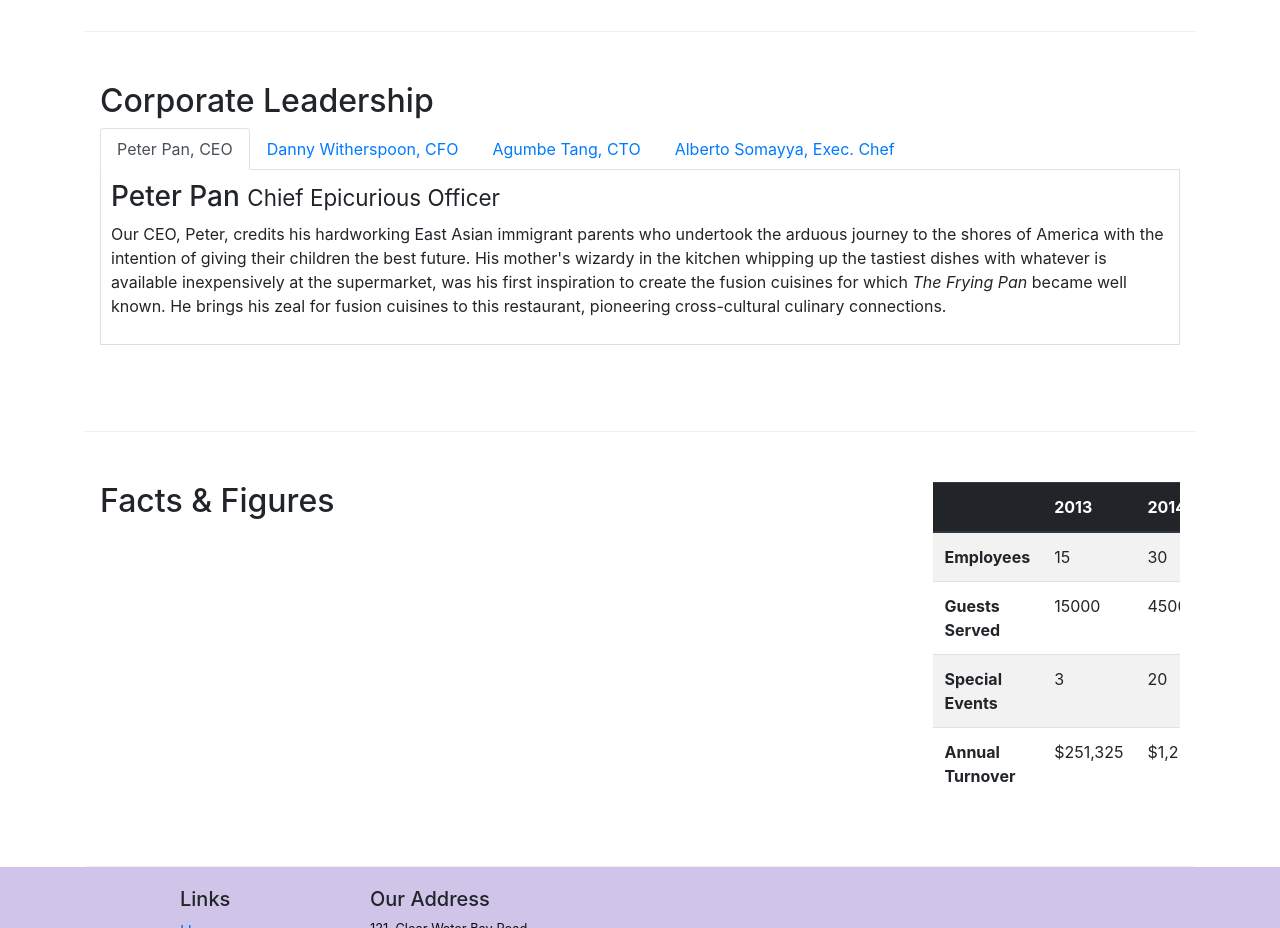
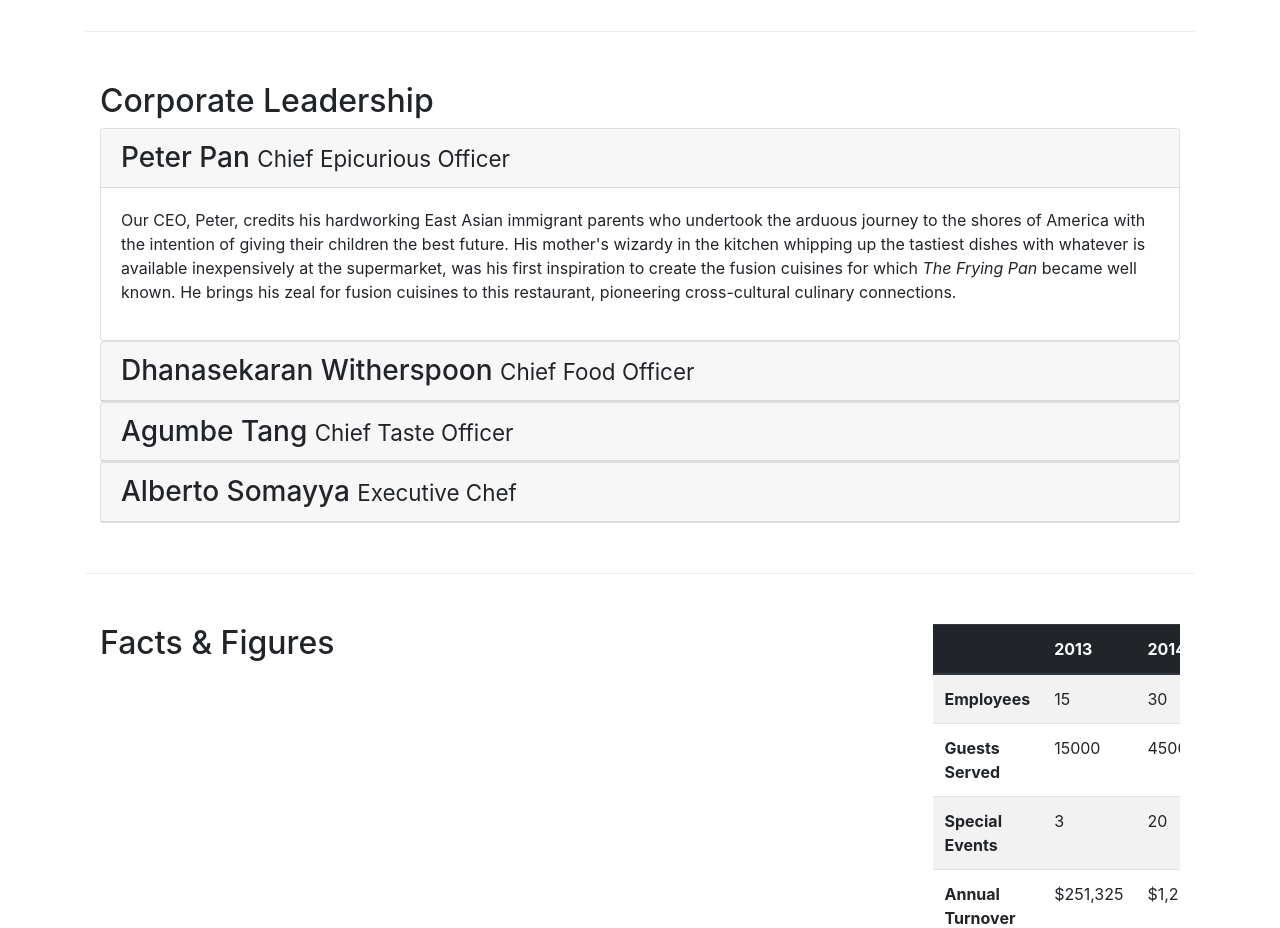
Before and after one commit to tar455/CourseraExercise, a website: page aboutus.html in a window 1280 px wide. Shown: the part 940-1868 px from the top of the page. Drawn offline with nearby package versions, Linux system fonts and the light colour scheme.

Commit message:
Accordion

```diff
--- a/aboutus.html
+++ b/aboutus.html
@@ -103,7 +103,7 @@
         <div class="row row-content">
             <div class="col-12">
                 <h2>Corporate Leadership</h2>
-                <ul class="nav nav-tabs">
+                <!-- <ul class="nav nav-tabs">
                     <li class="nav-item">
                       <a class="nav-link active" href="#peter"
                         role="tab" data-toggle="tab">Peter Pan, CEO</a>
@@ -120,31 +120,66 @@
                       <a class="nav-link" href="#alberto" role="tab"
                         data-toggle="tab">Alberto Somayya, Exec. Chef</a>
                     </li>
-                </ul>
-                <div class="tab-content">
-                    <div role="tabpanel" class="tab-pane fade show active" id="peter">
-                        <h3>Peter Pan <small>Chief Epicurious Officer</small></h3>
-                        <p class="d-none d-sm-block">Our CEO, Peter, credits his hardworking East Asian immigrant parents who undertook the arduous journey to the shores of America with the intention of giving their children the best future. His mother's wizardy in the kitchen whipping up the tastiest dishes with whatever is available inexpensively at the supermarket, was his first inspiration to create the fusion cuisines for which <em>The Frying Pan</em> became well known. He brings his zeal for fusion cuisines to this restaurant, pioneering cross-cultural culinary connections.</p>
+                </ul> -->
+
+                <div id="accordion">
+                    <div class="card">
+                        <div class="card-header" role="tab" id="peterhead">
+                            <h3 class="mb-0">
+                                <a data-toggle="collapse" data-target="#peter">
+                                    Peter Pan <small>Chief Epicurious Officer</small>
+                                </a>
+                            </h3>
+                        </div>
+                            <div role="tabpanel" class="collapse show" data-parent="#accordion" id="peter">
+                                <div class="card-body">
+                                <p class="d-none d-sm-block">Our CEO, Peter, credits his hardworking East Asian immigrant parents who undertook the arduous journey to the shores of America with the intention of giving their children the best future. His mother's wizardy in the kitchen whipping up the tastiest dishes with whatever is available inexpensively at the supermarket, was his first inspiration to create the fusion cuisines for which <em>The Frying Pan</em> became well known. He brings his zeal for fusion cuisines to this restaurant, pioneering cross-cultural culinary connections.</p>
+                                </div>
+                            </div>
+                        </div>
+                    <div class="card">
+                        <div class="card-header" role="tab" id="dannyhead">
+                            <h3 class="mb-0">
+                                <a data-toggle="collapse" data-target="#danny">
+                                    Dhanasekaran Witherspoon <small>Chief Food Officer</small>
+                                </a>
+                            </h3>
+                        </div>
+                        <div role="tabpanel" class="collapse" id="danny" data-parent="#accordion">
+                            <div class="card-body">
+                                <p class="d-none d-sm-block">Our CEO, Danny, as he is affectionately referred to by his colleagues, comes from a long established family tradition in farming and produce. His experiences growing up on a farm in the Australian outback gave him great appreciation for varieties of food sources. As he puts it in his own words, <em>Everything that runs, wins, and everything that stays, pays!</em></p>
+                            </div>
+                        </div>
                     </div>
-                    <div role="tabpanel" class="tab-pane fade" id="danny">
-                        <h3>Dhanasekaran Witherspoon <small>Chief Food Officer</small></h3>
-                        <p class="d-none d-sm-block">Our CFO, Danny, as he is affectionately referred to by his colleagues, comes from a long established family tradition in farming and produce. His experiences growing up on a farm in the Australian outback gave him great appreciation for varieties of food sources. As he puts it in his own words, <em>Everything that runs, wins, and everything that stays, pays!</em></p>
+                     <div class="card">
+                        <div class="card-header" role="tab" id="agumbehead">
+                            <h3 class="mb-0">
+                                <a data-toggle="collapse" data-target="#agumbe">
+                                    Agumbe Tang <small>Chief Taste Officer</small>
+                                </a>
+                            </h3>
+                        </div>
+                        <div role="tabpanel" id="agumbe" class="collapse" data-parent="#accordion">
+                            <div class="card-body">
+                                <p class="d-none d-sm-block">Blessed with the most discerning gustatory sense, Agumbe, our CTO, personally ensures that every dish that we serve meets his exacting tastes. Our chefs dread the tongue lashing that ensues if their dish does not meet his exacting standards. He lives by his motto, <em>You click only if you survive my lick.</em></p>
+                            </div>
+                        </div>
+                     </div>
+                    <div class="card">
+                        <div class="card-header" role="tab" id="albertohead">
+                            <h3 class="mb-0">
+                                <a data-toggle="collapse" data-target="#alberto">
+                                    Alberto Somayya <small>Executive Chef</small>
+                                </a>
+                            </h3>
+                        </div>
+                        <div role="tabpanel" id="alberto" class="collapse" data-parent="#accordion">
+                            <div class="card-body">
+                                <p class="d-none d-sm-block">Award winning three-star Michelin chef with wide International experience having worked closely with whos-who in the culinary world, he specializes in creating mouthwatering Indo-Italian fusion experiences. He says, <em>Put together the cuisines from the two craziest cultures, and you get a winning hit! Amma Mia!</em></p>
+                            </div>
+                        </div>
                     </div>
-                    <div role="tabpanel" id="agumbe" class="tab-pane fade">
-                        <h3>Agumbe Tang <small>Chief Taste Officer</small></h3>
-                        <p class="d-none d-sm-block">Blessed with the most discerning gustatory sense, Agumbe, our CTO, personally ensures that every dish that we serve meets his exacting tastes. Our chefs dread the tongue lashing that ensues if their dish does not meet his exacting standards. He lives by his motto, <em>You click only if you survive my lick.</em></p>
-                    </div>
-                    <div role="tabpanel" id="alberto" class="tab-pane fade">
-                        <h3>Alberto Somayya <small>Executive Chef</small></h3>
-                        <p class="d-none d-sm-block">Award winning three-star Michelin chef with wide International experience having worked closely with whos-who in the culinary world, he specializes in creating mouthwatering Indo-Italian fusion experiences. He says, <em>Put together the cuisines from the two craziest cultures, and you get a winning hit! Amma Mia!</em></p>
-                    </div>
-
-
-
-
-
                 </div>
-
             </div>
        </div>
        <div class="row row-content">
```
